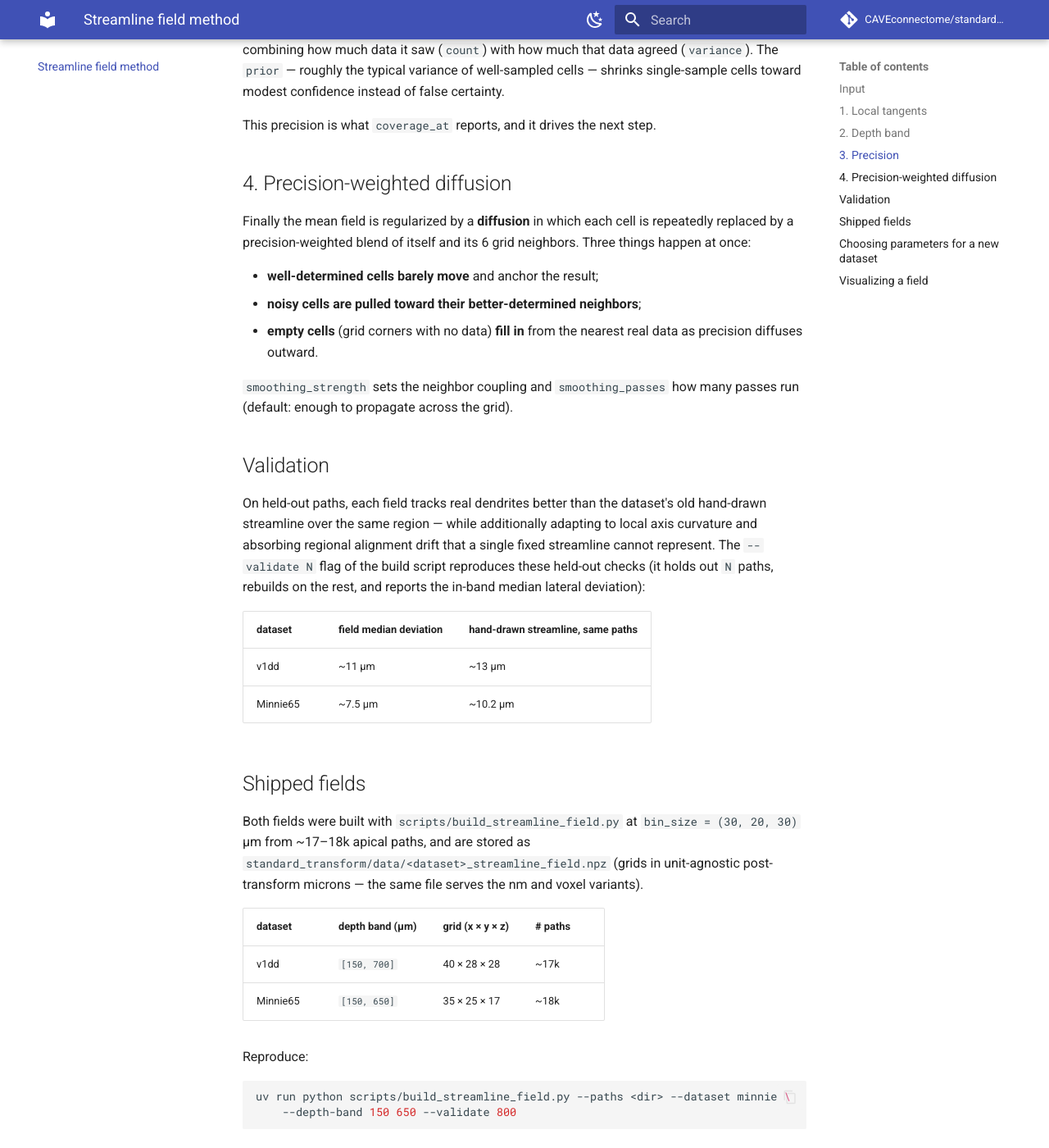
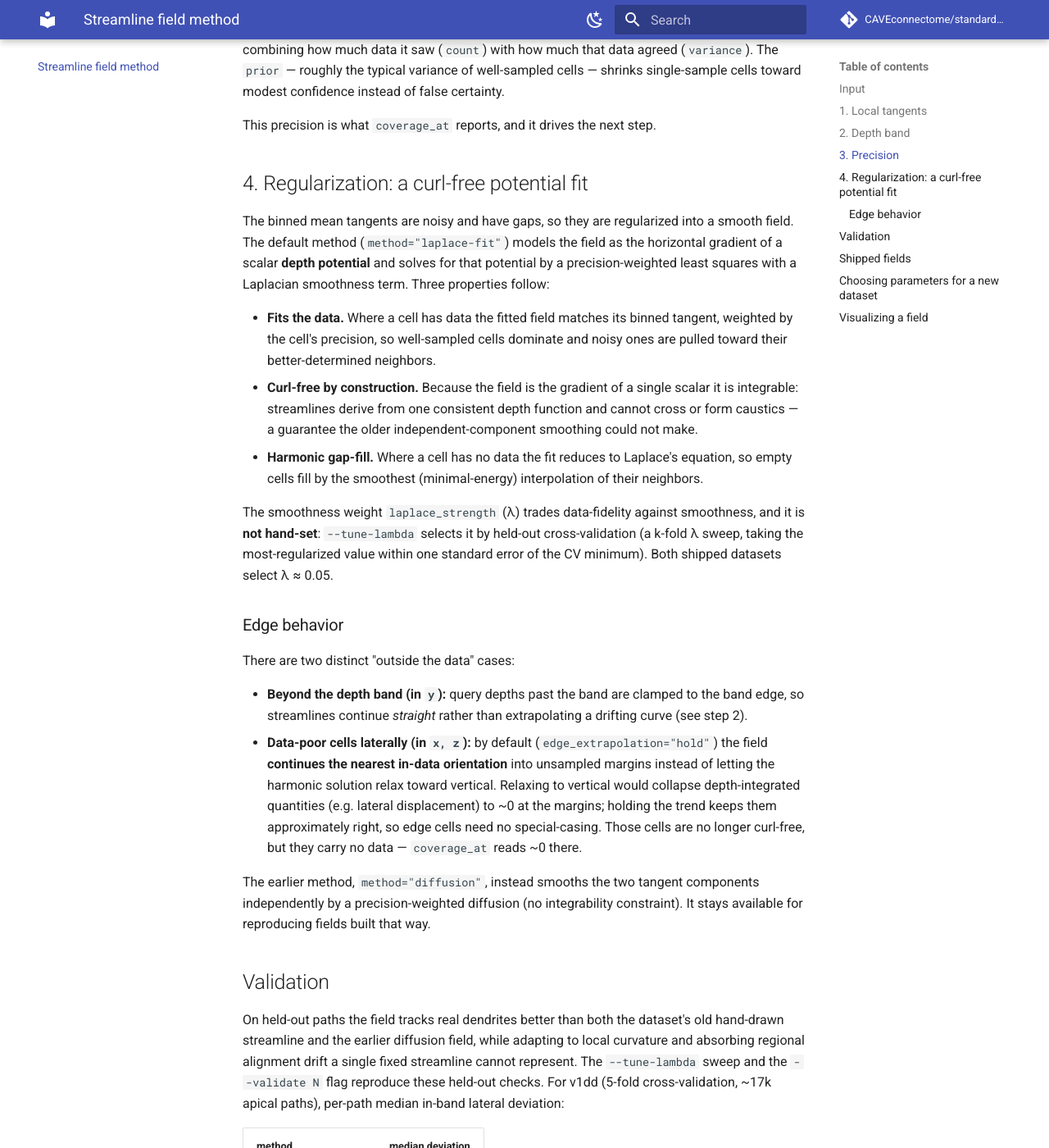
Before and after one commit to CAVEconnectome/standard_transform, an MkDocs documentation site: the page built from docs/streamline-field-method.md, in a window 1280 px wide and 1400 px high, scrolled down 1755 px. Shown: the whole window at 82% size. Built offline with MkDocs 1.6.1 and Material for MkDocs 9.7.7, drawn with Linux system fonts in a browser that asks for light colours; comment, search, counter and statistics services are not loaded; some of the changed text lies outside the part shown.

Commit message:
improved docs

````diff
--- a/docs/streamline-field-method.md
+++ b/docs/streamline-field-method.md
@@ -72,51 +72,87 @@ shrinks single-sample cells toward modest confidence instead of false certainty.
 
 This precision is what `coverage_at` reports, and it drives the next step.
 
-## 4. Precision-weighted diffusion
+## 4. Regularization: a curl-free potential fit
 
-Finally the mean field is regularized by a **diffusion** in which each cell is
-repeatedly replaced by a precision-weighted blend of itself and its 6 grid
-neighbors. Three things happen at once:
+The binned mean tangents are noisy and have gaps, so they are regularized into a smooth
+field. The default method (`method="laplace-fit"`) models the field as the horizontal
+gradient of a scalar **depth potential** and solves for that potential by a
+precision-weighted least squares with a Laplacian smoothness term. Three properties
+follow:
 
-- **well-determined cells barely move** and anchor the result;
-- **noisy cells are pulled toward their better-determined neighbors**;
-- **empty cells** (grid corners with no data) **fill in** from the nearest real data
-  as precision diffuses outward.
+- **Fits the data.** Where a cell has data the fitted field matches its binned tangent,
+  weighted by the cell's precision, so well-sampled cells dominate and noisy ones are
+  pulled toward their better-determined neighbors.
+- **Curl-free by construction.** Because the field is the gradient of a single scalar it
+  is integrable: streamlines derive from one consistent depth function and cannot cross
+  or form caustics — a guarantee the older independent-component smoothing could not make.
+- **Harmonic gap-fill.** Where a cell has no data the fit reduces to Laplace's equation,
+  so empty cells fill by the smoothest (minimal-energy) interpolation of their neighbors.
 
-`smoothing_strength` sets the neighbor coupling and `smoothing_passes` how many
-passes run (default: enough to propagate across the grid).
+The smoothness weight `laplace_strength` (λ) trades data-fidelity against smoothness, and
+it is **not hand-set**: `--tune-lambda` selects it by held-out cross-validation (a k-fold
+λ sweep, taking the most-regularized value within one standard error of the CV minimum).
+Both shipped datasets select λ ≈ 0.05.
+
+### Edge behavior
+
+There are two distinct "outside the data" cases:
+
+- **Beyond the depth band (in `y`):** query depths past the band are clamped to the band
+  edge, so streamlines continue *straight* rather than extrapolating a drifting curve
+  (see step 2).
+- **Data-poor cells laterally (in `x, z`):** by default (`edge_extrapolation="hold"`) the
+  field **continues the nearest in-data orientation** into unsampled margins instead of
+  letting the harmonic solution relax toward vertical. Relaxing to vertical would collapse
+  depth-integrated quantities (e.g. lateral displacement) to ~0 at the margins; holding
+  the trend keeps them approximately right, so edge cells need no special-casing. Those
+  cells are no longer curl-free, but they carry no data — `coverage_at` reads ~0 there.
+
+The earlier method, `method="diffusion"`, instead smooths the two tangent components
+independently by a precision-weighted diffusion (no integrability constraint). It stays
+available for reproducing fields built that way.
 
 ## Validation
 
-On held-out paths, each field tracks real dendrites better than the dataset's old
-hand-drawn streamline over the same region — while additionally adapting to local axis
-curvature and absorbing regional alignment drift that a single fixed streamline cannot
-represent. The `--validate N` flag of the build script reproduces these held-out checks
-(it holds out `N` paths, rebuilds on the rest, and reports the in-band median lateral
-deviation):
+On held-out paths the field tracks real dendrites better than both the dataset's old
+hand-drawn streamline and the earlier diffusion field, while adapting to local curvature
+and absorbing regional alignment drift a single fixed streamline cannot represent. The
+`--tune-lambda` sweep and the `--validate N` flag reproduce these held-out checks. For
+v1dd (5-fold cross-validation, ~17k apical paths), per-path median in-band lateral
+deviation:
 
-| dataset | field median deviation | hand-drawn streamline, same paths |
-|---|---|---|
-| v1dd    | ~11 µm | ~13 µm |
-| Minnie65 | ~7.5 µm | ~10.2 µm |
+| method | median deviation |
+|---|---|
+| `laplace-fit` (default) | ~8.7 µm |
+| `diffusion` | ~9.7 µm |
+| hand-drawn streamline | higher still |
+
+So the potential fit is both **more accurate** than the diffusion field and **curl-free**
+(zero streamline crossings). Re-run the sweep per dataset — the optimum λ and the exact
+numbers differ.
 
 ## Shipped fields
 
-Both fields were built with `scripts/build_streamline_field.py` at `bin_size =
-(30, 20, 30)` µm from ~17–18k apical paths, and are stored as
+Both fields were built with `scripts/build_streamline_field.py` using `method="laplace-fit"`
+(the default) at `bin_size = (30, 20, 30)` µm and CV-selected `laplace_strength ≈ 0.05`
+from ~17–18k apical paths, and are stored as
 `standard_transform/data/<dataset>_streamline_field.npz` (grids in unit-agnostic
-post-transform microns — the same file serves the nm and voxel variants).
+post-transform microns — the same file serves the nm and voxel variants). Each `.npz`
+also stamps its build provenance: the transform frame it was built in, the method, and λ.
 
-| dataset | depth band (µm) | grid (x × y × z) | # paths |
-|---|---|---|---|
-| v1dd    | `[150, 700]` | 40 × 28 × 28 | ~17k |
-| Minnie65 | `[150, 650]` | 35 × 25 × 17 | ~18k |
+| dataset | depth band (µm) | grid (x × y × z) | transform frame | # paths |
+|---|---|---|---|---|
+| v1dd    | `[150, 700]` | 40 × 28 × 28 | `2.0` | ~17k |
+| Minnie65 | `[150, 650]` | 35 × 25 × 17 | `1.4` | ~18k |
 
-Reproduce:
+The build always builds in the transform version its streamline registry entry **pins**
+(not merely the latest transform), so a field always matches its registry slot's frame.
+
+Reproduce (λ chosen by CV, edges held by default):
 
 ```bash
 uv run python scripts/build_streamline_field.py --paths <dir> --dataset minnie \
-    --depth-band 150 650 --validate 800
+    --depth-band 150 650 --tune-lambda --validate 800
 ```
 
 ## Choosing parameters for a new dataset
@@ -126,7 +162,11 @@ uv run python scripts/build_streamline_field.py --paths <dir> --dataset minnie \
   neither is universal — re-derive it from the new dataset.
 - **`bin_size`** — small enough to resolve real curvature, large enough that cells
   see multiple segments. The shipped fields use `(30, 20, 30)` µm.
-- **`prior` / smoothing** — increase regularization when paths are sparse or noisy.
+- **`laplace_strength` (λ)** — the fit's one smoothness knob; don't guess it, let
+  `--tune-lambda` pick it by cross-validation on the dataset at hand (≈0.05 for both
+  shipped datasets, but re-tune).
+- **`edge_extrapolation`** — `"hold"` (default) continues the trend into data-poor
+  margins; `"harmonic"` recovers the old relax-to-vertical behavior.
 
 ## Visualizing a field
 
````
Also changed, not shown: docs/concepts/versioning.md (+36 -15 lines), docs/design/layer-support.md (added, +210 -0 lines), docs/guides/build-a-field.md (+24 -9 lines), 6 other files.
